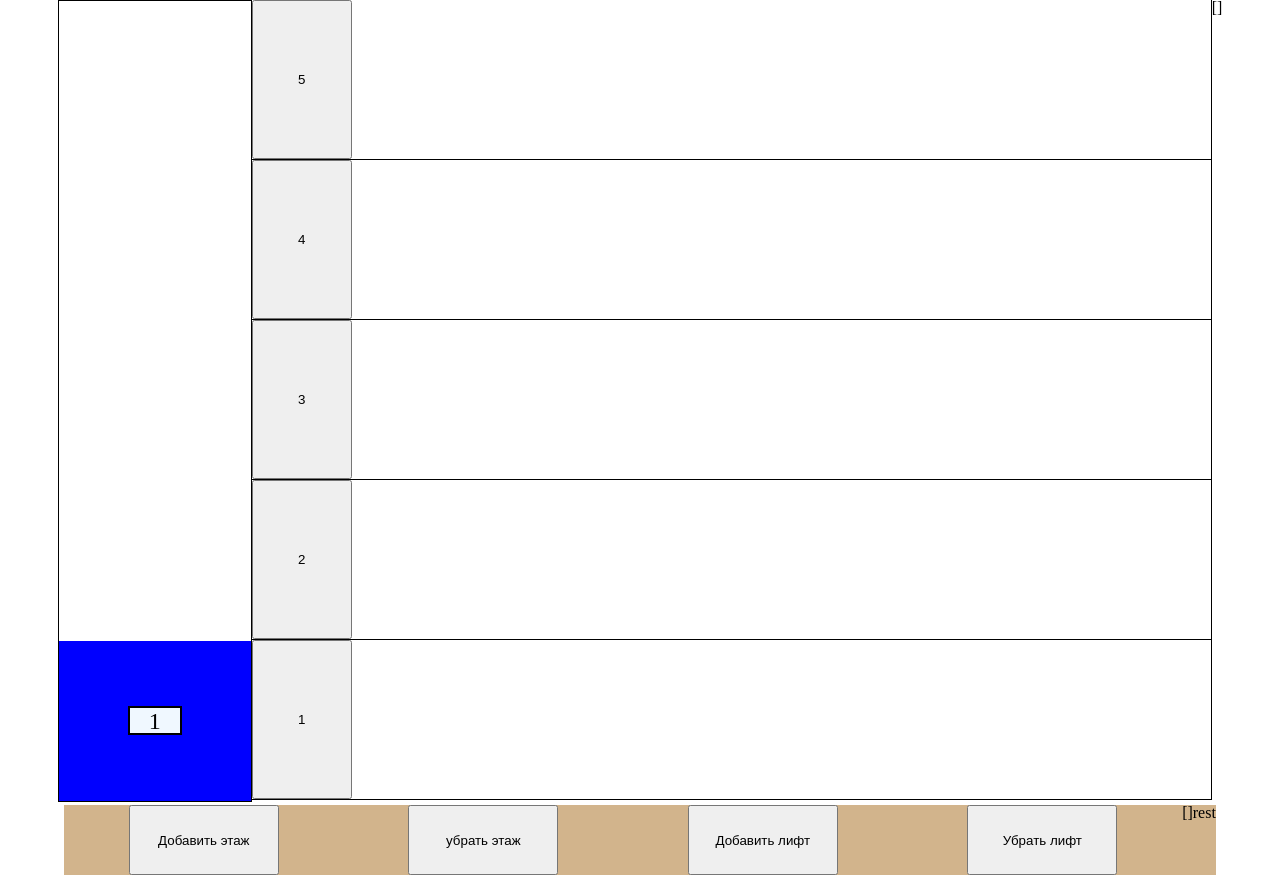
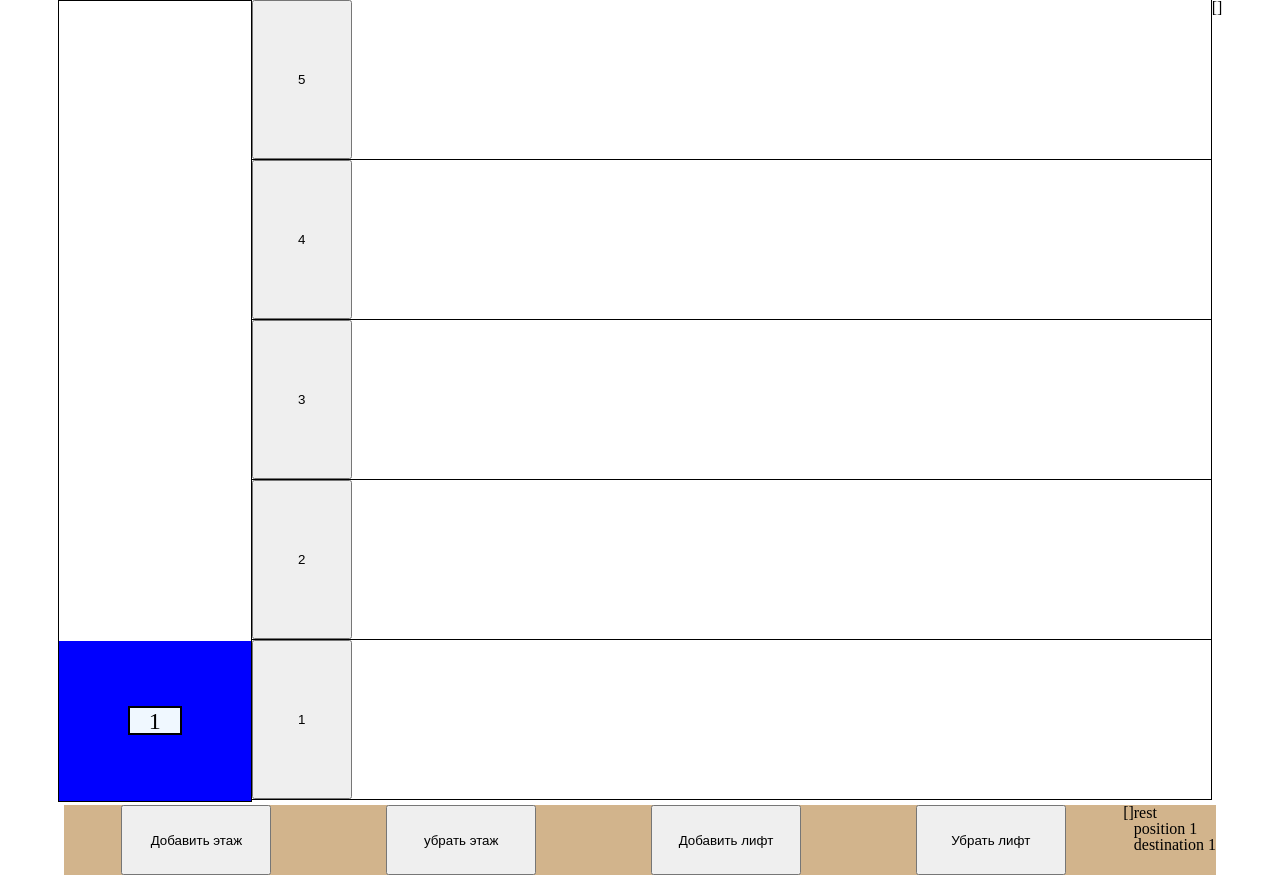
Before and after one commit to Feralbot/elevator-test-task, a Vue app: page / in a window 1280 px wide. Built offline with nearby package versions, Linux system fonts and the light colour scheme.

Commit message:
another update to lifting system

```diff
--- a/src/components/commandPanel.vue
+++ b/src/components/commandPanel.vue
@@ -14,12 +14,18 @@
     </button>
     {{ liftingSystemLogic.floorsQueue }}
 
-    <div><div v-for="elevator in scaleStore.elevators">{{ elevator.status }}</div></div>
+    <div>
+      <div v-for="elevator in scaleStore.elevators">
+        {{ elevator.status }}
+        <div>position {{ elevator.position }}</div>
+        <div>destination {{ elevator.destination }}</div>
+      </div>
+    </div>
   </div>
 </template>
 <script setup>
 import { useScaleStore } from "../stores/scaleStore";
 import { useLiftingSystemLogicStore } from "../stores/liftingSystemLogicStore";
-const scaleStore=useScaleStore();
+const scaleStore = useScaleStore();
 const liftingSystemLogic = useLiftingSystemLogicStore();
 </script>
--- a/src/stores/elevatorStore.js
+++ b/src/stores/elevatorStore.js
@@ -57,12 +57,17 @@ export const useElevatorStore = defineStore("elevatorStore", () => {
     changeSpeed(elevator);
     changeDirection(elevator);
     setInProgress(elevator);
+    setTimeout(() => {
+      if (elevator.position == elevator.destination) {
+        setRest(elevator);
+      }
+    }, 100);
     //
     document.getElementById(elevator.id).ontransitionend = () => {
       changePosition(elevator);
       setArrived(elevator);
       liftingSystemLogic.floorsQueueWithElevators.forEach((task) => {
-        if ((task.floor == queue && task.elevator == elevator.id)) {
+        if (task.floor == queue && task.elevator == elevator.id) {
           task.status = "done";
         }
       });
--- a/src/stores/liftingSystemLogicStore.js
+++ b/src/stores/liftingSystemLogicStore.js
@@ -33,14 +33,18 @@ export const useLiftingSystemLogicStore = defineStore(
       floorsQueueWithElevators.value.find((q) => {
         q.elevator == "";
         if (elevator.status == "rest" && q.elevator == "") {
-          if (
-            floorsQueueWithElevators.value.forEach((task) => {
-              if (task.status == "inQueue" && task.elevator == elevator.id) {
-                return;
-              }
-            })
-          )
-            q.elevator = elevator.id;
+          // if (
+          //   floorsQueueWithElevators.value.forEach((task) => {
+          //     if (
+          //       task.status == "inQueue" &&
+          //       task.elevator == elevator.id &&
+          //       floorsQueueWithElevators.value[0] == task
+          //     ) {
+          //       return (q.elevator = "");
+          //     }
+          //   })
+          // )
+          return (q.elevator = elevator.id);
         }
       });
     };
```
